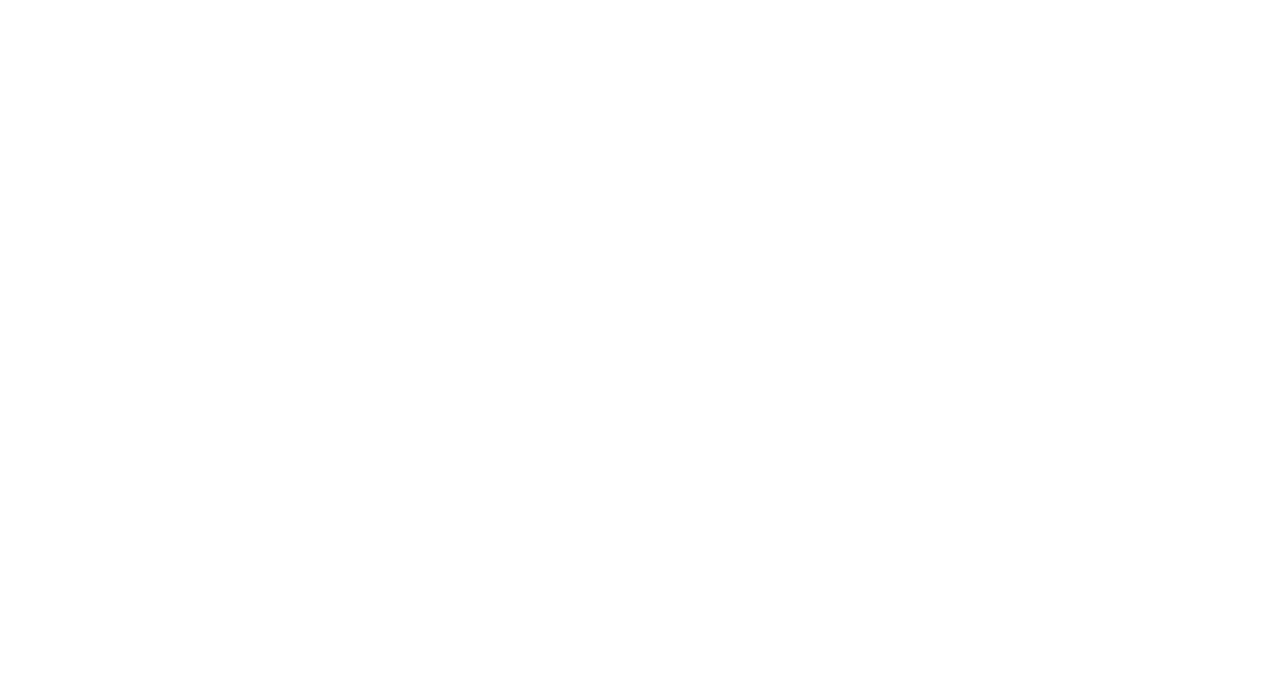
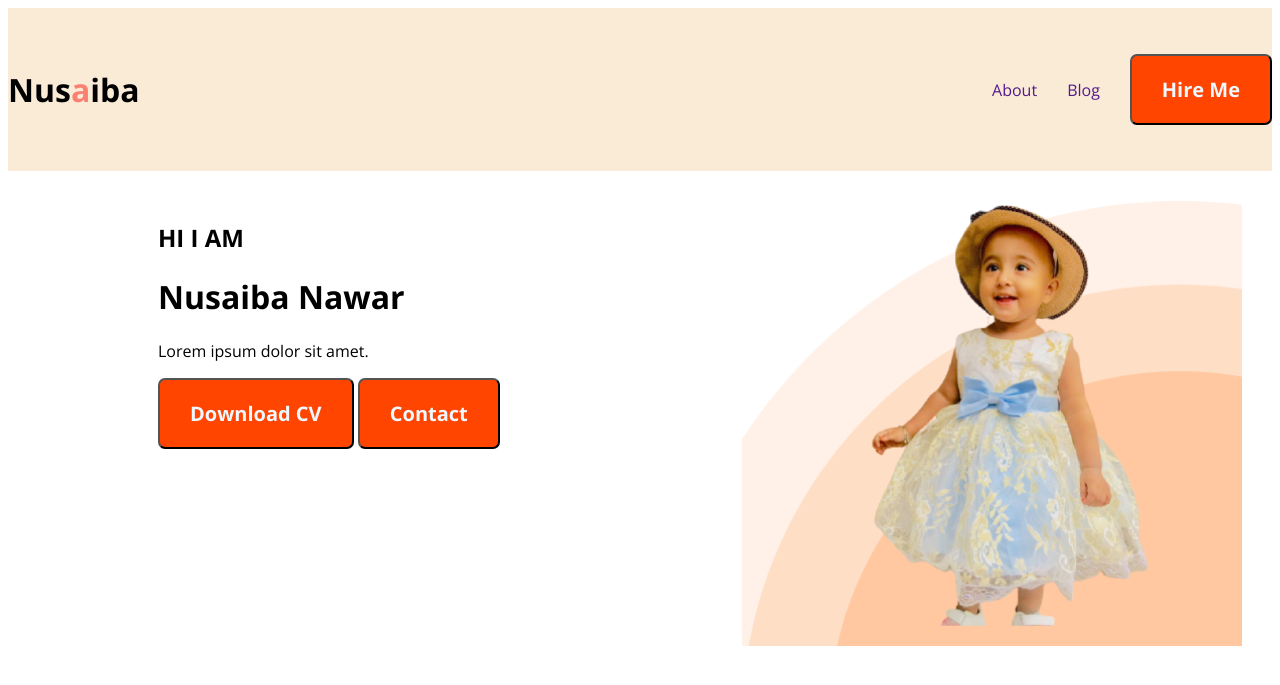
Before and after one commit to AbuHasnth/Webdeveloperportfolio, a plain HTML site: page index.html in a window 1280 px wide. Drawn offline with nearby package versions, Linux system fonts and the light colour scheme.

Commit message:
banner working on

```diff
--- a/index.html
+++ b/index.html
@@ -4,8 +4,43 @@
     <meta charset="UTF-8">
     <meta name="viewport" content="width=device-width, initial-scale=1.0">
     <title>Document</title>
+    <link rel="stylesheet" href="styles/portfoli.css">
+
+
+    <style>
+        @import url('https://fonts.googleapis.com/css2?family=Open+Sans:ital,wght@0,300;0,400;0,500;0,600;0,700;0,800;1,300;1,400;1,500;1,700;1,800&display=swap');
+      </style>
 </head>
 <body>
+    <header>
+        <div class="navbar">
+            <h1>Nus<span class="text-primary">a</span>iba</h1>
+        <nav>
+            <ul>
+                <li><a href="">About</a></li>
+                <li><a href="">Blog</a></li>
+                <li><button class="button-primary">Hire Me</button></li>
+            </ul>
+        </nav>
+
+        </div>
+        <div class="banner-section">
+            <div>
+                <h2>HI I AM</h2>
+                <h1>Nusaiba Nawar</h1>
+                <p>Lorem ipsum dolor sit amet.</p>
+                <button class="button-primary">Download CV</button>
+                <button class="button-primary">Contact</button>
+            </div>
+
+            <div >
+                <img class="profile-image" src="/images/nusaiba-profile.png" alt="">
+            </div>
+        </div>
+
+    </header>
+    <main> </main>
+    <footer></footer>
 
 </body>
 </html>
--- /dev/null
+++ b/styles/portfoli.css
@@ -0,0 +1,54 @@
+
+/* common shared styles */
+*{
+    font-family: 'Open Sans', sans-serif;
+}
+
+.navbar {
+    display: flex;
+    justify-content: space-between;
+    align-items: center;
+    background-color: antiquewhite;
+    padding: 30px 0px;
+}
+
+li {
+    list-style: none;
+    margin-left: 30px;
+
+
+}
+nav>ul{
+    display: flex;
+    align-items: center;
+
+
+}
+
+.button-primary{
+    background-color: orangered;
+    padding: 20px 30px;
+    border-radius: 7px;
+    color: aliceblue;
+    font-size: 20px;
+    font-weight: 700;
+}
+
+nav a{
+    text-decoration: none;
+}
+
+.text-primary{
+    color: salmon;
+}
+
+.banner-section{
+    display: flex;
+    justify-content: space-between;
+    padding: 30px 30px 30px 150px;
+}
+
+.profile-image{
+    width: 500px;
+
+}
```
